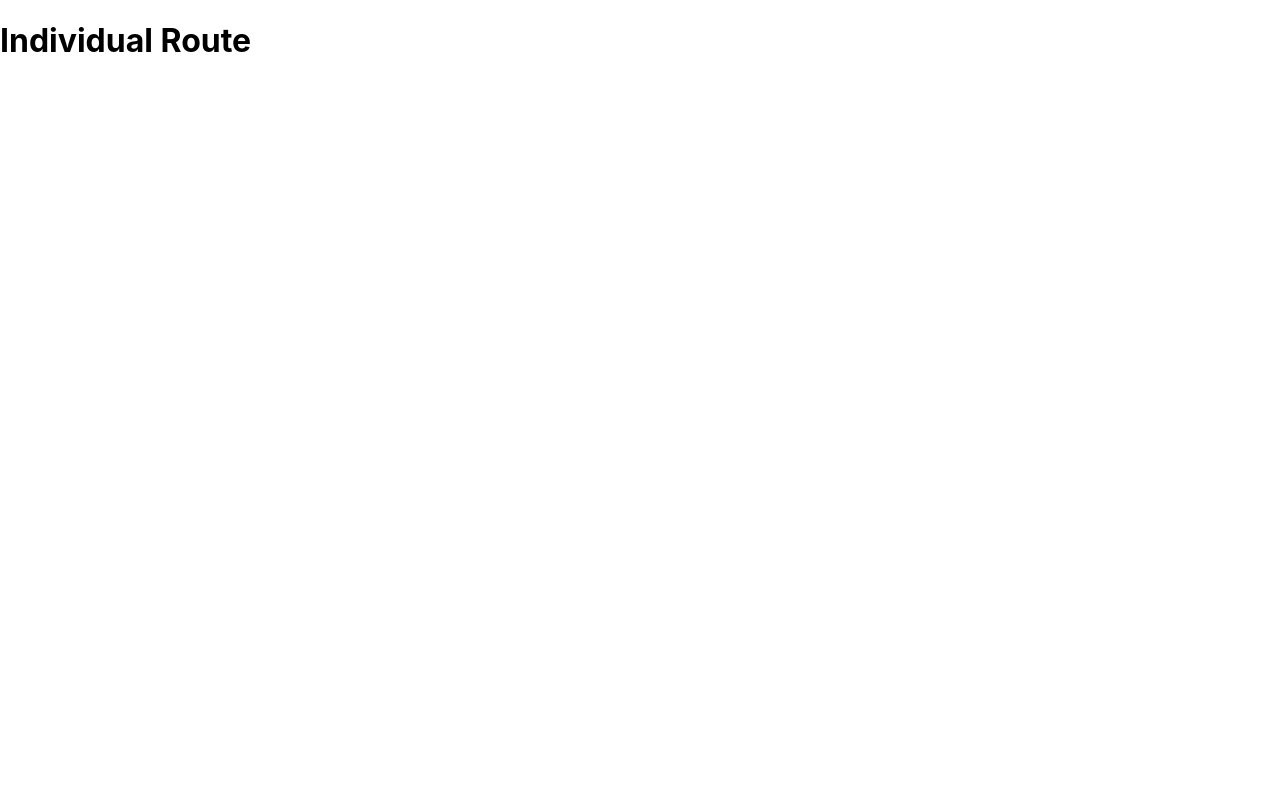
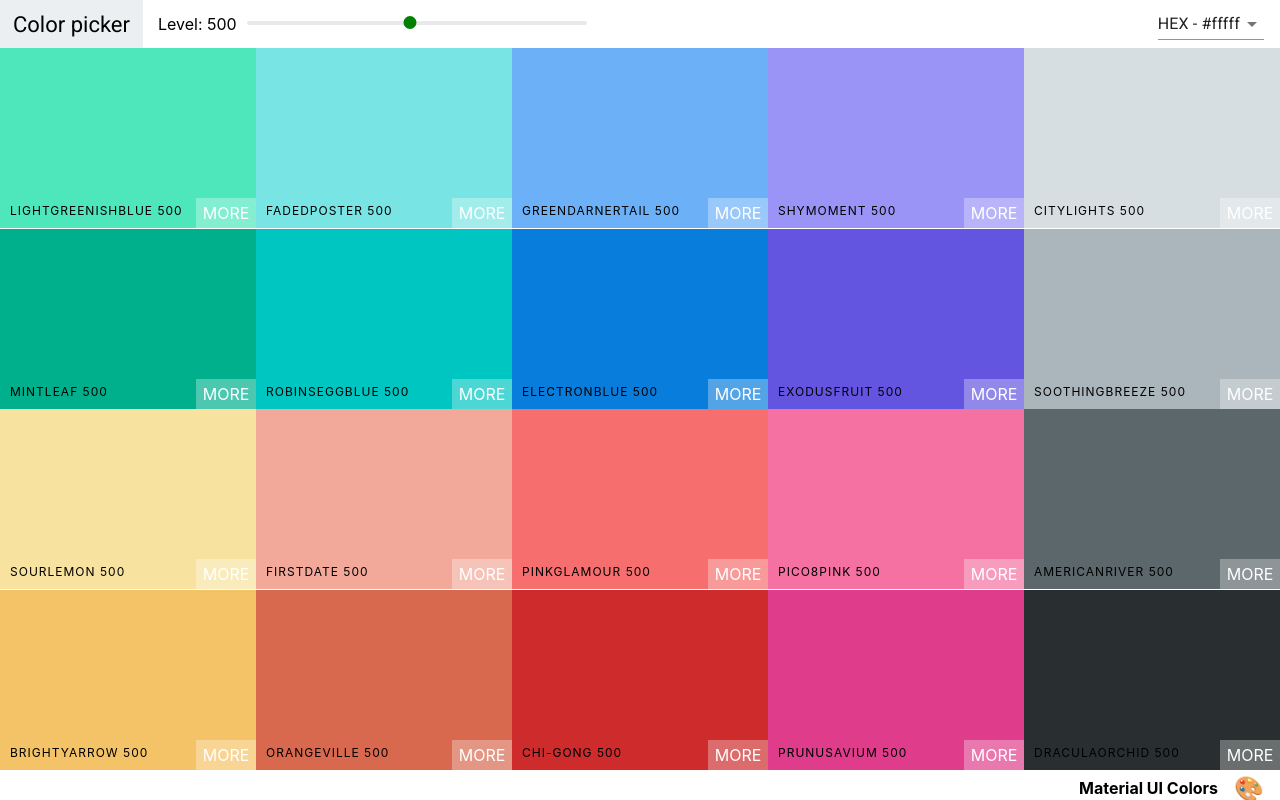
Before and after one commit to mrvncaragay/color-picker, a React (Create React App) app: page /palette/flat-ui-colors-american in a window 1280 px wide. Built offline with nearby package versions, Linux system fonts and the light colour scheme.

Commit message:
fix palette route

```diff
--- a/src/App.js
+++ b/src/App.js
@@ -5,13 +5,23 @@ import seedColors from "./seedColors";
 import { generatePalette } from "./colorHelpers";
 
 function App() {
+  const findPalette = id => {
+    return seedColors.find(palette => {
+      return palette.id === id;
+    });
+  };
+
   return (
     <Switch>
       <Route exact path="/" render={() => <h1>Index Route</h1>} />
       <Route
         exact
         path="/palette/:id"
-        render={() => <h1>Individual Route</h1>}
+        render={routeProps => (
+          <Palette
+            palette={generatePalette(findPalette(routeProps.match.params.id))}
+          />
+        )}
       />
     </Switch>
 
```
